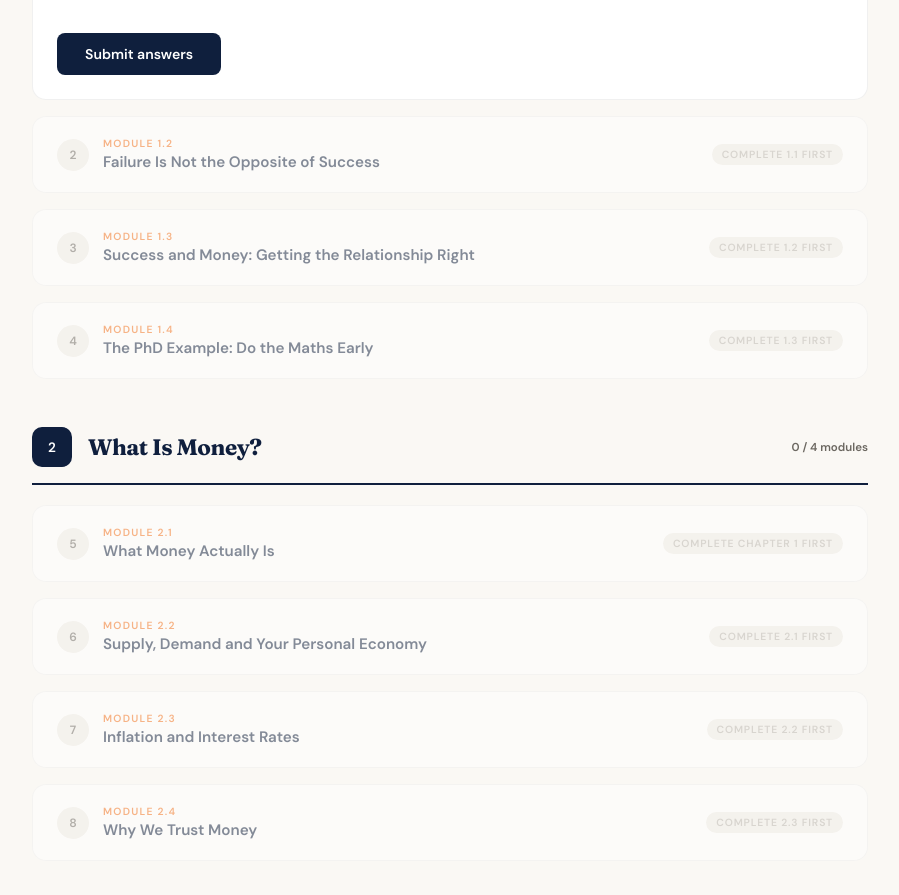
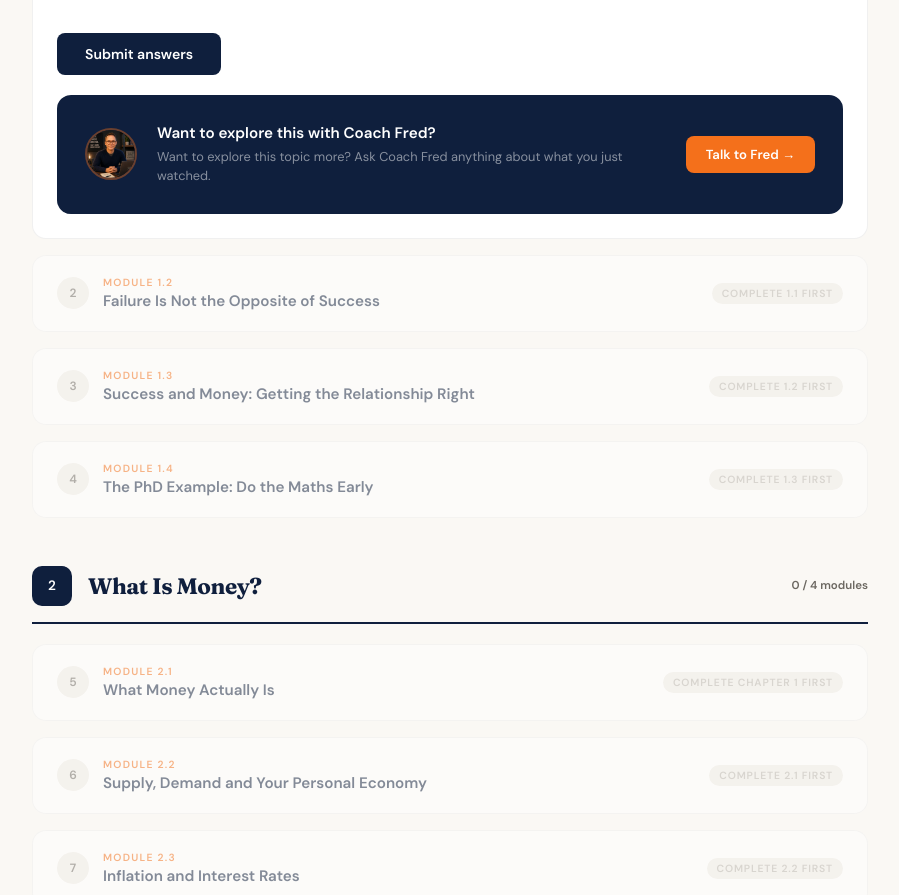
Before and after one commit to SPEEDPUNK/startswithyouproject, a plain HTML site: page money-course.html in a window 1280 px wide. Shown: the part 2443-3338 px from the top of the page, without its empty margins (190-1089 px from the left). Drawn offline with Linux system fonts and the light colour scheme.

Commit message:
Add files via upload

```diff
--- a/money-course.html
+++ b/money-course.html
@@ -222,7 +222,7 @@
           <button class="quiz-submit" id="mod1-submit" onclick="submitQuiz('mod1',{m1q1:'b',m1q2:'b',m1q3:'b'})">Submit answers</button>
           <div class="quiz-result" id="mod1-result"><div class="quiz-result-title" id="mod1-result-title"></div><div class="quiz-result-sub" id="mod1-result-sub"></div><div id="mod1-result-actions"></div></div>
         </div>
-        <div class="fred-cta" id="mod1-fred" style="display:none;"><img src="coachfred.jpg" alt="Coach Fred"><div class="fred-cta-text"><div class="fred-cta-title">Want to talk about this? Coach Fred is here.</div><div class="fred-cta-sub">What does success actually look like for you? Ask Fred.</div></div><a href="/coach_fred_chat.html" class="fred-cta-btn">Talk to Fred →</a></div>
+        <div class="fred-cta" id="mod1-fred"><img src="coachfred.jpg" alt="Coach Fred"><div class="fred-cta-text"><div class="fred-cta-title">Want to explore this with Coach Fred?</div><div class="fred-cta-sub">Want to explore this topic more? Ask Coach Fred anything about what you just watched.</div></div><a href="/coach_fred_chat.html" class="fred-cta-btn">Talk to Fred →</a></div>
       </div>
     </div>
 
@@ -243,7 +243,7 @@
           <button class="quiz-submit" id="mod2-submit" onclick="submitQuiz('mod2',{m2q1:'b',m2q2:'b',m2q3:'b'})">Submit answers</button>
           <div class="quiz-result" id="mod2-result"><div class="quiz-result-title" id="mod2-result-title"></div><div class="quiz-result-sub" id="mod2-result-sub"></div><div id="mod2-result-actions"></div></div>
         </div>
-        <div class="fred-cta" id="mod2-fred" style="display:none;"><img src="coachfred.jpg" alt="Coach Fred"><div class="fred-cta-text"><div class="fred-cta-title">Want to talk about this? Coach Fred is here.</div><div class="fred-cta-sub">Tell Fred about a time you failed. See what he asks you.</div></div><a href="/coach_fred_chat.html" class="fred-cta-btn">Talk to Fred →</a></div>
+        <div class="fred-cta" id="mod2-fred"><img src="coachfred.jpg" alt="Coach Fred"><div class="fred-cta-text"><div class="fred-cta-title">Want to explore this with Coach Fred?</div><div class="fred-cta-sub">Want to explore this topic more? Ask Coach Fred anything about what you just watched.</div></div><a href="/coach_fred_chat.html" class="fred-cta-btn">Talk to Fred →</a></div>
       </div>
     </div>
 
@@ -264,7 +264,7 @@
           <button class="quiz-submit" id="mod3-submit" onclick="submitQuiz('mod3',{m3q1:'b',m3q2:'b',m3q3:'b'})">Submit answers</button>
           <div class="quiz-result" id="mod3-result"><div class="quiz-result-title" id="mod3-result-title"></div><div class="quiz-result-sub" id="mod3-result-sub"></div><div id="mod3-result-actions"></div></div>
         </div>
-        <div class="fred-cta" id="mod3-fred" style="display:none;"><img src="coachfred.jpg" alt="Coach Fred"><div class="fred-cta-text"><div class="fred-cta-title">Want to talk about this? Coach Fred is here.</div><div class="fred-cta-sub">Ask Fred what freedom means to you specifically.</div></div><a href="/coach_fred_chat.html" class="fred-cta-btn">Talk to Fred →</a></div>
+        <div class="fred-cta" id="mod3-fred"><img src="coachfred.jpg" alt="Coach Fred"><div class="fred-cta-text"><div class="fred-cta-title">Want to explore this with Coach Fred?</div><div class="fred-cta-sub">Want to explore this topic more? Ask Coach Fred anything about what you just watched.</div></div><a href="/coach_fred_chat.html" class="fred-cta-btn">Talk to Fred →</a></div>
       </div>
     </div>
 
@@ -285,7 +285,7 @@
           <button class="quiz-submit" id="mod4-submit" onclick="submitQuiz('mod4',{m4q1:'b',m4q2:'b',m4q3:'b'})">Submit answers</button>
           <div class="quiz-result" id="mod4-result"><div class="quiz-result-title" id="mod4-result-title"></div><div class="quiz-result-sub" id="mod4-result-sub"></div><div id="mod4-result-actions"></div></div>
         </div>
-        <div class="fred-cta" id="mod4-fred" style="display:none;"><img src="coachfred.jpg" alt="Coach Fred"><div class="fred-cta-text"><div class="fred-cta-title">Want to talk about this? Coach Fred is here.</div><div class="fred-cta-sub">Have a big decision coming up? Talk it through with Fred.</div></div><a href="/coach_fred_chat.html" class="fred-cta-btn">Talk to Fred →</a></div>
+        <div class="fred-cta" id="mod4-fred"><img src="coachfred.jpg" alt="Coach Fred"><div class="fred-cta-text"><div class="fred-cta-title">Want to explore this with Coach Fred?</div><div class="fred-cta-sub">Want to explore this topic more? Ask Coach Fred anything about what you just watched.</div></div><a href="/coach_fred_chat.html" class="fred-cta-btn">Talk to Fred →</a></div>
       </div>
     </div>
   </div>
@@ -315,7 +315,7 @@
           <button class="quiz-submit" id="mod5-submit" onclick="submitQuiz('mod5',{m5q1:'b',m5q2:'b',m5q3:'b'})">Submit answers</button>
           <div class="quiz-result" id="mod5-result"><div class="quiz-result-title" id="mod5-result-title"></div><div class="quiz-result-sub" id="mod5-result-sub"></div><div id="mod5-result-actions"></div></div>
         </div>
-        <div class="fred-cta" id="mod5-fred" style="display:none;"><img src="coachfred.jpg" alt="Coach Fred"><div class="fred-cta-text"><div class="fred-cta-title">Want to talk about this? Coach Fred is here.</div><div class="fred-cta-sub">Ask Fred what money means to you personally.</div></div><a href="/coach_fred_chat.html" class="fred-cta-btn">Talk to Fred →</a></div>
+        <div class="fred-cta" id="mod5-fred"><img src="coachfred.jpg" alt="Coach Fred"><div class="fred-cta-text"><div class="fred-cta-title">Want to explore this with Coach Fred?</div><div class="fred-cta-sub">Want to explore this topic more? Ask Coach Fred anything about what you just watched.</div></div><a href="/coach_fred_chat.html" class="fred-cta-btn">Talk to Fred →</a></div>
       </div>
     </div>
 
@@ -336,7 +336,7 @@
           <button class="quiz-submit" id="mod6-submit" onclick="submitQuiz('mod6',{m6q1:'b',m6q2:'b',m6q3:'b'})">Submit answers</button>
           <div class="quiz-result" id="mod6-result"><div class="quiz-result-title" id="mod6-result-title"></div><div class="quiz-result-sub" id="mod6-result-sub"></div><div id="mod6-result-actions"></div></div>
         </div>
-        <div class="fred-cta" id="mod6-fred" style="display:none;"><img src="coachfred.jpg" alt="Coach Fred"><div class="fred-cta-text"><div class="fred-cta-title">Want to talk about this? Coach Fred is here.</div><div class="fred-cta-sub">What makes you valuable? Ask Fred to help you figure it out.</div></div><a href="/coach_fred_chat.html" class="fred-cta-btn">Talk to Fred →</a></div>
+        <div class="fred-cta" id="mod6-fred"><img src="coachfred.jpg" alt="Coach Fred"><div class="fred-cta-text"><div class="fred-cta-title">Want to explore this with Coach Fred?</div><div class="fred-cta-sub">Want to explore this topic more? Ask Coach Fred anything about what you just watched.</div></div><a href="/coach_fred_chat.html" class="fred-cta-btn">Talk to Fred →</a></div>
       </div>
     </div>
 
@@ -357,7 +357,7 @@
           <button class="quiz-submit" id="mod7-submit" onclick="submitQuiz('mod7',{m7q1:'b',m7q2:'b',m7q3:'b'})">Submit answers</button>
           <div class="quiz-result" id="mod7-result"><div class="quiz-result-title" id="mod7-result-title"></div><div class="quiz-result-sub" id="mod7-result-sub"></div><div id="mod7-result-actions"></div></div>
         </div>
-        <div class="fred-cta" id="mod7-fred" style="display:none;"><img src="coachfred.jpg" alt="Coach Fred"><div class="fred-cta-text"><div class="fred-cta-title">Want to talk about this? Coach Fred is here.</div><div class="fred-cta-sub">Ask Fred how inflation affects your savings right now.</div></div><a href="/coach_fred_chat.html" class="fred-cta-btn">Talk to Fred →</a></div>
+        <div class="fred-cta" id="mod7-fred"><img src="coachfred.jpg" alt="Coach Fred"><div class="fred-cta-text"><div class="fred-cta-title">Want to explore this with Coach Fred?</div><div class="fred-cta-sub">Want to explore this topic more? Ask Coach Fred anything about what you just watched.</div></div><a href="/coach_fred_chat.html" class="fred-cta-btn">Talk to Fred →</a></div>
       </div>
     </div>
 
@@ -378,7 +378,7 @@
           <button class="quiz-submit" id="mod8-submit" onclick="submitQuiz('mod8',{m8q1:'b',m8q2:'b',m8q3:'b'})">Submit answers</button>
           <div class="quiz-result" id="mod8-result"><div class="quiz-result-title" id="mod8-result-title"></div><div class="quiz-result-sub" id="mod8-result-sub"></div><div id="mod8-result-actions"></div></div>
         </div>
-        <div class="fred-cta" id="mod8-fred" style="display:none;"><img src="coachfred.jpg" alt="Coach Fred"><div class="fred-cta-text"><div class="fred-cta-title">Want to talk about this? Coach Fred is here.</div><div class="fred-cta-sub">Ask Fred about crypto — is it the same kind of trust?</div></div><a href="/coach_fred_chat.html" class="fred-cta-btn">Talk to Fred →</a></div>
+        <div class="fred-cta" id="mod8-fred"><img src="coachfred.jpg" alt="Coach Fred"><div class="fred-cta-text"><div class="fred-cta-title">Want to explore this with Coach Fred?</div><div class="fred-cta-sub">Want to explore this topic more? Ask Coach Fred anything about what you just watched.</div></div><a href="/coach_fred_chat.html" class="fred-cta-btn">Talk to Fred →</a></div>
       </div>
     </div>
   </div>
```
